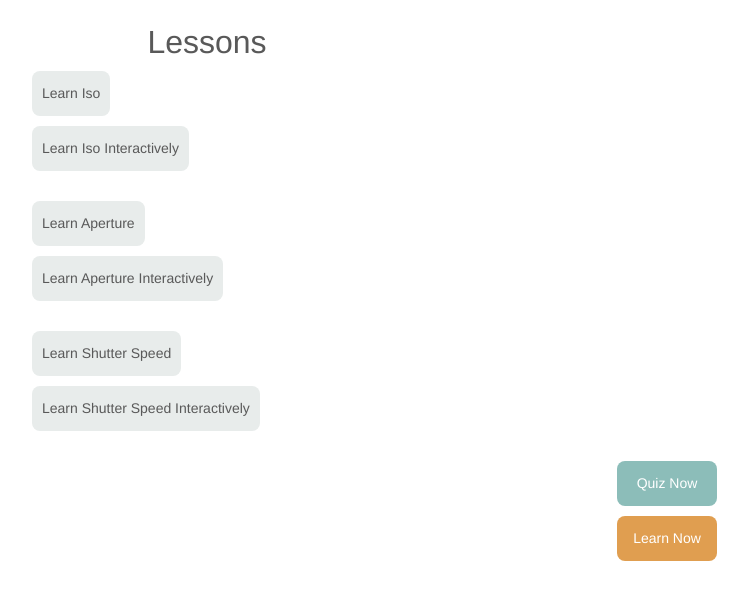
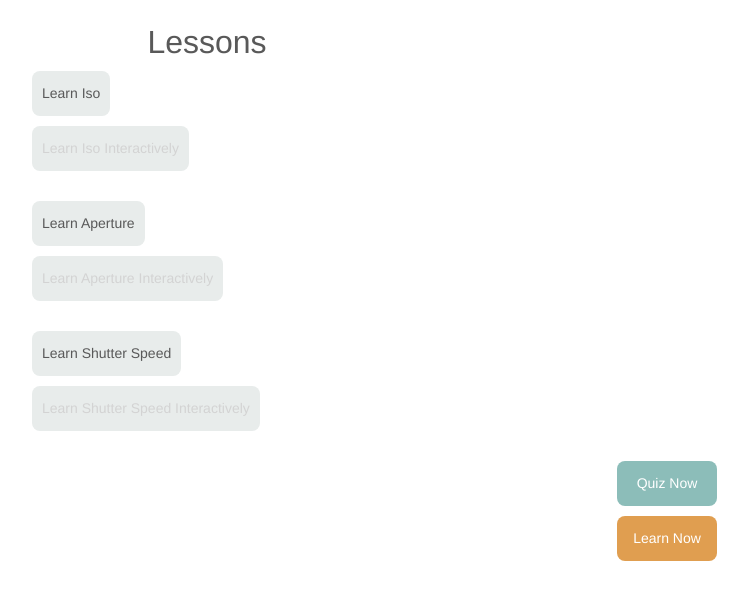
Before and after one commit to shivanipatel16/photography-website, a Flask app: page /lesson in a window 1280 px wide. Shown: the part 52-652 px from the top of the page, without its empty margins (433-1181 px from the left). Run offline with Flask 2, Linux system fonts and the light colour scheme; parts of the project's set-up code (start-up, migrations or seed data) failed here and were passed over; some libraries are stand-ins or nearby versions.

Commit message:
lesson: make interactive lesson button text lightgrey if user has not visited corresponding static lesson

```diff
--- a/templates/lesson.html
+++ b/templates/lesson.html
@@ -13,21 +13,27 @@
 
         if (iso_visit > 0) {
             $("#learn_iso_inter").prop("disabled", false)
+            $("#learn_iso_inter").css({color: 'default'})
         }
         else {
             $("#learn_iso_inter").prop("disabled", true)
+            $("#learn_iso_inter").css({color: 'lightgrey'})
         }
         if (ape_visit > 0) {
             $("#learn_aper_inter").prop("disabled", false)
+            $("#learn_aper_inter").css({color: 'default'})
         }
         else {
             $("#learn_aper_inter").prop("disabled", true)
+            $("#learn_aper_inter").css({color: 'lightgrey'})
         }
         if (spd_visit > 0) {
             $("#learn_ss_inter").prop("disabled", false)
+            $("#learn_ss_inter").css({color: 'default'})
         }
         else {
             $("#learn_ss_inter").prop("disabled", true)
+            $("#learn_ss_inter").css({color: 'lightgrey'})
         }
 
         $("#quiz").click(function (event) {
```
